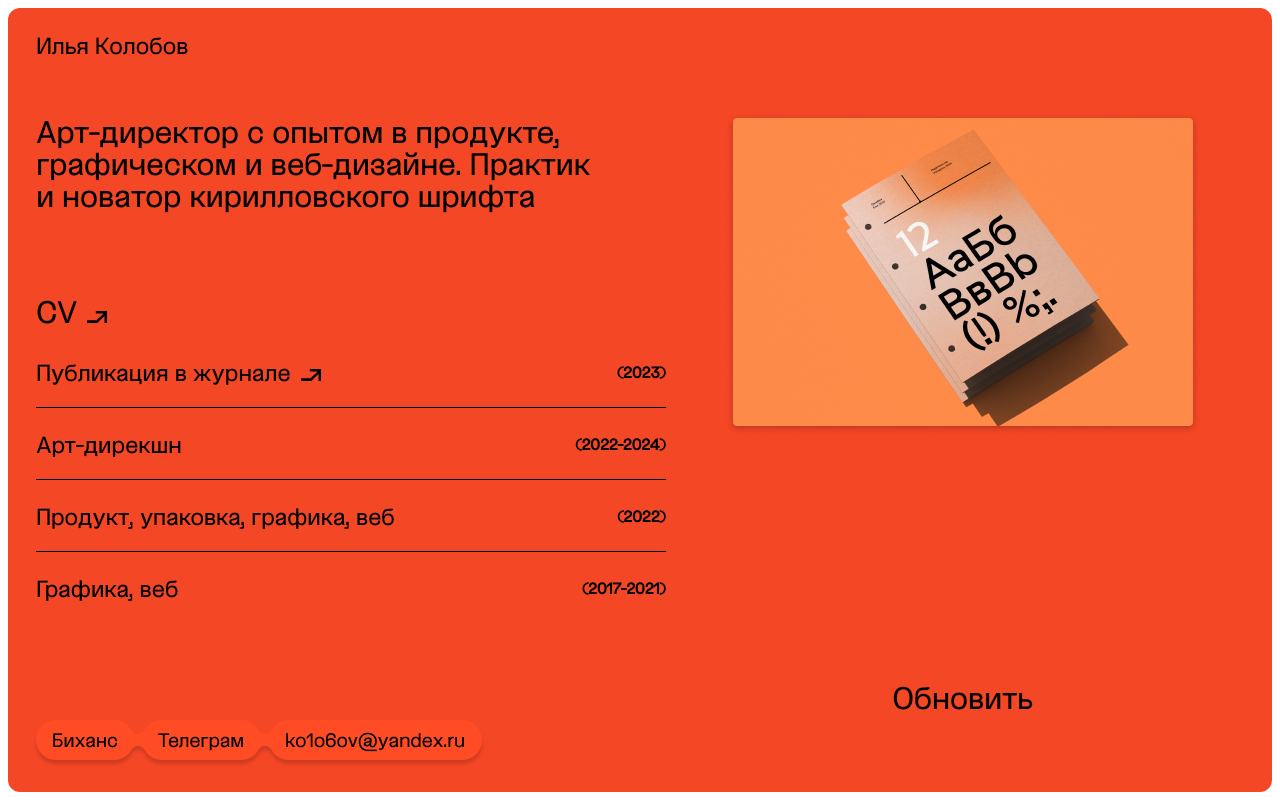
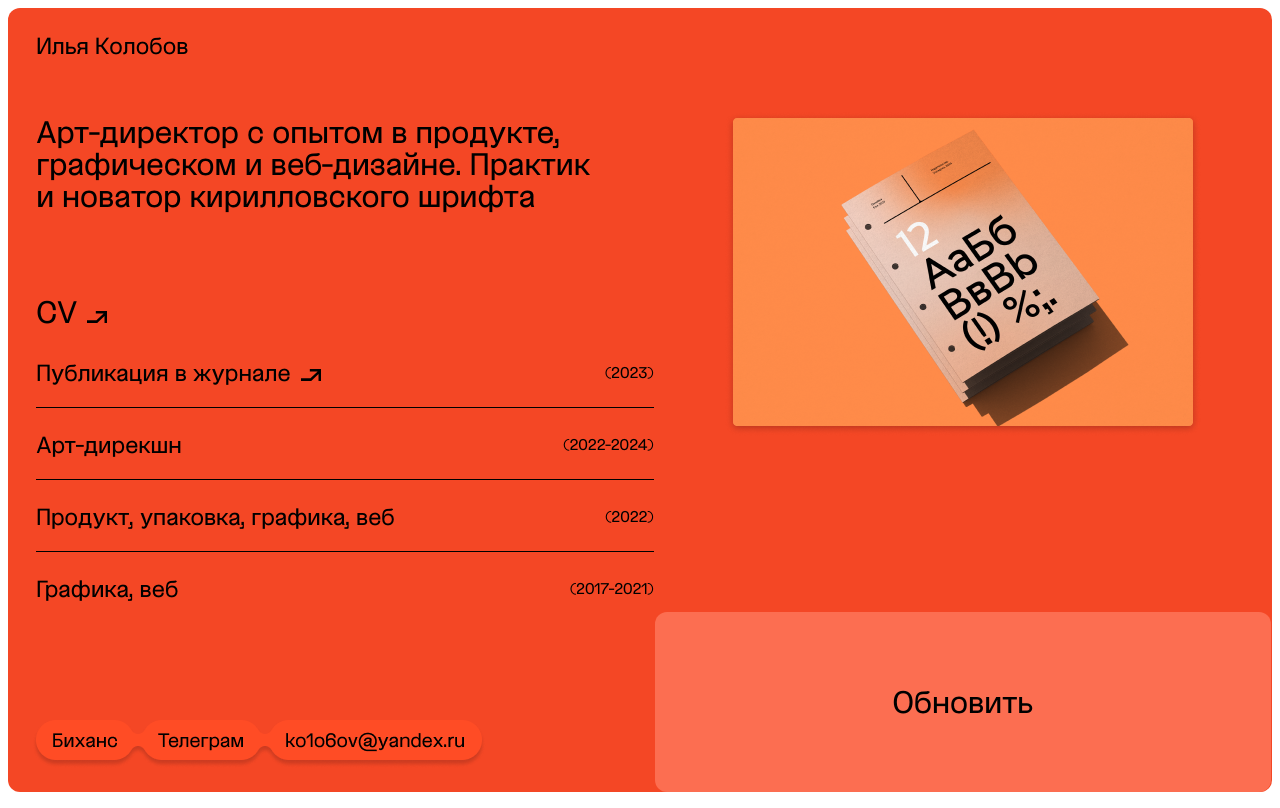
Before and after one commit to ArtMart1/Kolobov, a plain HTML site: page index.html in a window 1280 px wide. Drawn offline with Linux system fonts and the light colour scheme.

Commit message:
кнопка обновить

```diff
--- a/css/style.css
+++ b/css/style.css
@@ -22,7 +22,7 @@ li{
 }
 body{
     font-family: 'Zakrito';
-    max-height: calc(100% - 16px);
+    max-height: calc(100vh - 16px);
     max-width:  calc(100vw - 16px);
     border-radius: 12px;
     font-weight: 400;
@@ -38,9 +38,10 @@ body{
     height: 12px;
 }
 .left_page{
+    position: relative;
     margin-left:  clamp(24px, 2.2vw, 32px);
     width: 50%;
-    height: 100vh;
+    height: calc(100vh - 16px);
 }
 .name{
     padding-top: clamp(24px, 3.5vh, 32px);
@@ -61,7 +62,7 @@ body{
 }
 .list{
     padding: 0;
-    width: 630px;
+    width: 100%;
     position: absolute;
     bottom: 151px;
 }
@@ -95,6 +96,7 @@ body{
 }
 h5{
     font-size: 16px;
+    font-weight: 400;
 }
 .links{
     position: absolute;
@@ -138,10 +140,11 @@ h5{
 
 .right_page{
     width: 50%;
-    height: 100vh;
+    height: calc(100vh - 16px);
     display: flex;
     flex-direction: column;
     align-items: center;
+
 }
 
 .slider-container {
@@ -242,8 +245,47 @@ h5{
 .next-btn {
   right: 20px;
 }
+
+
+
   .refresh{
     font-size: 32px;
     position: absolute;
-    bottom: 76px;
+    bottom: 0;
+    cursor: pointer;
+    width: calc(50% - 16px);
+    display: flex;
+    justify-content: center;
+    align-items: center;
   }
+
+  .refresh {
+    height: 180px;
+    border-radius: 12px;
+    background: #fc6e51;
+    text-decoration: none;
+    transition: background-color 0.6s ease;
+    overflow: hidden;
+ }
+  .refresh:after {
+    content: "";
+    position: absolute;
+    width: 0;
+    height: 0;
+    top: 50%;
+    left: 50%;
+    top: var(--mouse-y);
+    left: var(--mouse-x);
+    transform-style: flat;
+    transform: translate3d(-50%, -50%, 0);
+    background: rgba(255, 255, 255, .1);
+    border-radius: 100%;
+    transition: width 0.3s ease, height 0.3s ease;
+ }
+  .refresh:focus, .refresh:hover {
+    background: #fb512e;
+ }
+  .refresh:active:after {
+    width: 600px;
+    height: 600px;
+ }
--- a/index.html
+++ b/index.html
@@ -55,7 +55,7 @@
             <div class="about_project">
 
             </div>
-            <div class="refresh">
+            <div class="refresh" id="button">
                 Обновить
             </div>
         </div>
--- a/js/main.js
+++ b/js/main.js
@@ -131,3 +131,13 @@ function openPopup(index) {
     popupContent.style.transform = 'translate(-50%, -50%)';
   }
 });
+
+
+let button = document.getElementById("button");
+
+button.addEventListener('mousemove', (e) => {
+    x = e.offsetX;
+    y = e.offsetY;
+    button.style.setProperty('--mouse-x', x + "px");
+    button.style.setProperty('--mouse-y', y + "px");
+});
```
Lines whose indentation alone changed are shown as unchanged.
